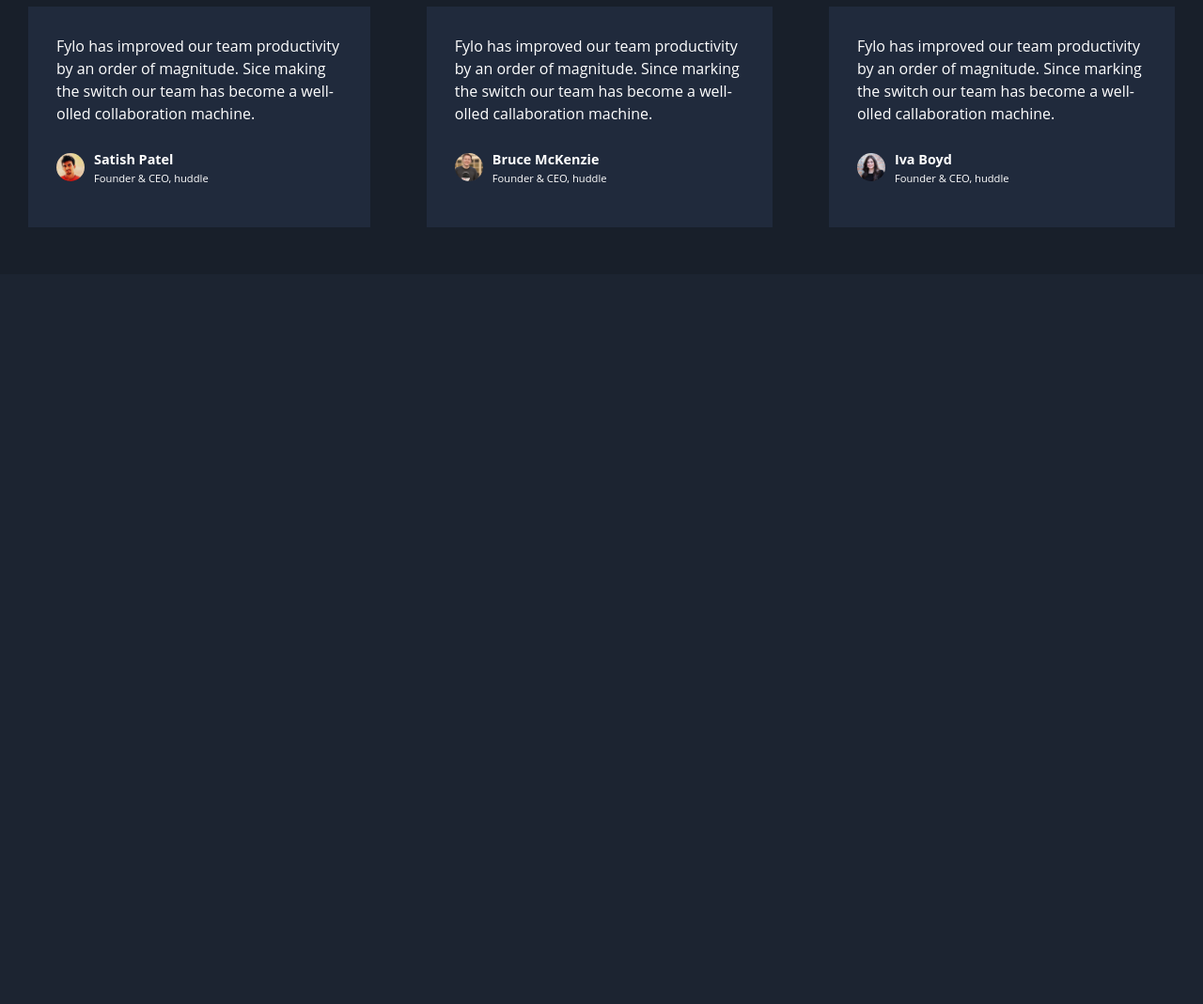
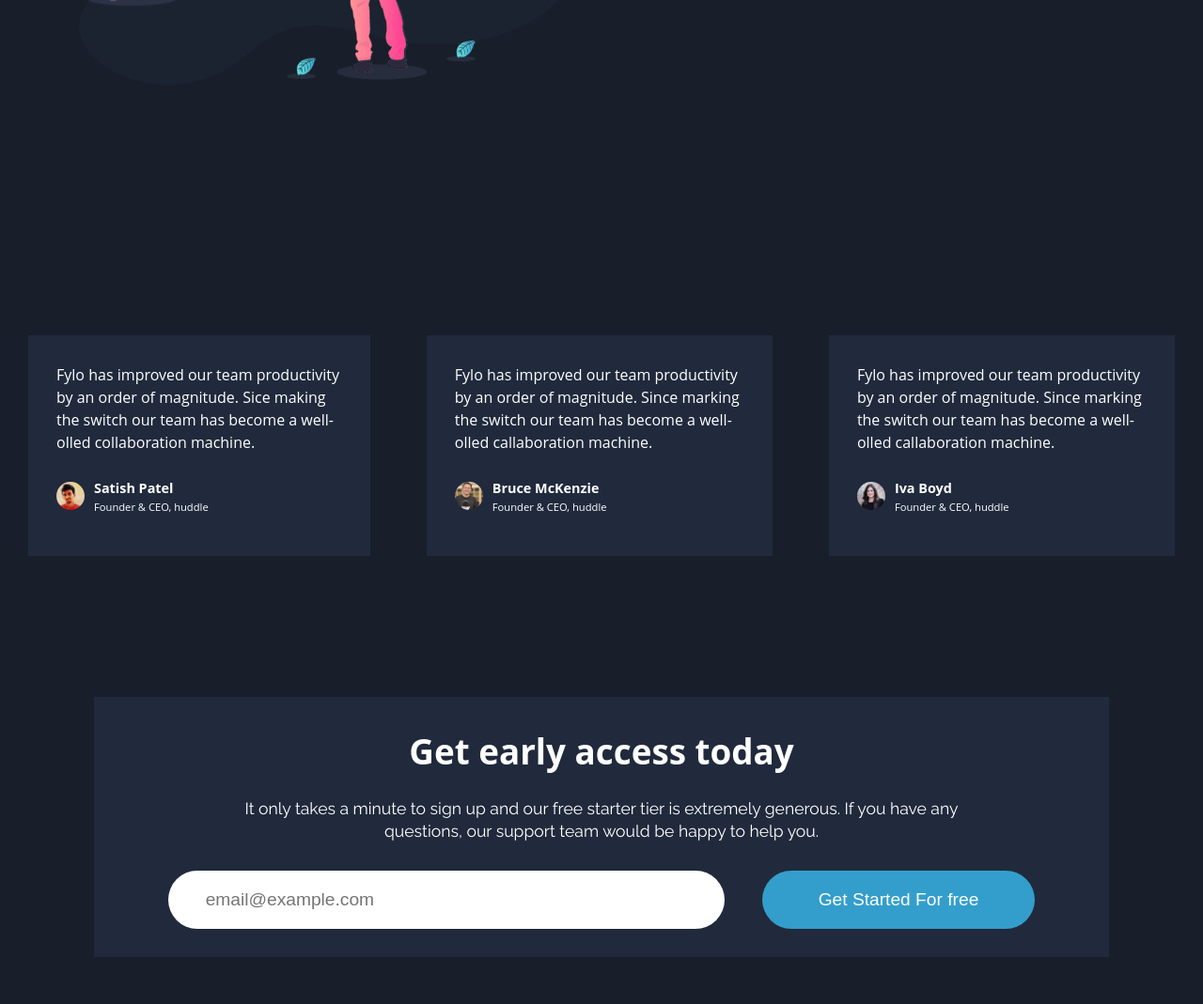
Before and after one commit to michel-amorim/Fylo-dark-LandigPage, a plain HTML site: page index.html in a window 1280 px wide. Shown: the part 2475-3544 px from the top of the page at 94% size. Before the commit the page ends 2767 px from the top, so only its background shows below. Drawn offline with Linux system fonts and the light colour scheme.

Commit message:
sing-up-desktop

```diff
--- a/css/style.css
+++ b/css/style.css
@@ -206,7 +206,7 @@
 .benefits {
   background-color: hsl(218, 28%, 13%);
   width: 100%;
-  margin: 100px 0 0 0;
+  padding: 100px 0;
 }
 
 .container-benefits {
@@ -290,6 +290,7 @@
 .operation {
   background-color: hsl(218, 28%, 13%);
   width: 100%;
+  padding: 100px 0;
 }
 
 .container-operation {
@@ -340,6 +341,7 @@
 
 .operation-a a:hover {
   text-decoration: underline;
+  color: hsl(0, 0%, 100%);
 }
 
 .operation-a-img img {
@@ -418,7 +420,7 @@
 .comments {
   background-color: hsl(218, 28%, 13%);
   width: 100%;
-  padding: 50px 0;
+  padding: 100px 0;
 }
 
 .container-comments {
@@ -446,7 +448,8 @@
   border-radius: 50%;
 }
 
-.container-info h3, p {
+.container-info h3,
+.container-info p {
   color: hsl(0, 0%, 100%);
 }
 
@@ -470,10 +473,88 @@
 
 @media (max-width: 1023px) {
   .container-comments {
-    display:block;
+    display: block;
   }
   .container-info {
     padding: 30px;
     margin: 30px 50px;
   }
 }
+
+/*SING-UP*/
+
+.sing-up {
+  padding: 50px 0;
+  background-color: hsl(218, 28%, 13%);
+}
+
+.container-sing-up {
+  display: flex;
+  flex-direction: column;
+  margin: 0 auto;
+  padding: 0 40px;
+  background-color: hsl(219, 30%, 18%);
+  width: 100%;
+  max-width: 1000px;
+}
+
+.content-sing-up h1 {
+  font-weight: bold;
+  font-size: 2.3rem;
+  text-align: center;
+  color: hsl(0, 0%, 100%);
+  margin: 40px 0 30px 0;
+}
+
+.content-p {
+  padding: 0 120px;
+}
+
+.content-p p {
+  font-size: 1.1rem;
+  font-family: "Raleway", sans-serif;
+  text-align: center;
+  color: hsl(0, 0%, 100%);
+  line-height: 1.5rem;
+}
+
+.content-form {
+  display: flex;
+  justify-content: center;
+  width: 100%;
+  margin: 30px 0;
+}
+
+.content-form label {
+  display: none;
+}
+
+.content-form input {
+  max-width: 550px;
+  width: 100%;
+  height: 60px;
+  padding-left: 40px;
+  border-radius: 50px;
+  border: 0;
+  outline: none;
+  font-size: 1.2rem;
+}
+
+.content-form input::placeholder {
+  font-size: 1.2rem;
+}
+
+.content-form button {
+  font-size: 1.2rem;
+  margin-left: 40px;
+  padding: 20px 60px;
+  cursor: pointer;
+  border-radius: 50px;
+  border: 0;
+  background-color: rgb(51, 158, 204);
+  color: hsl(0, 0%, 100%);
+}
+
+.content-form button:hover {
+  background-color: #65e2d9;
+}
--- a/index.html
+++ b/index.html
@@ -243,6 +243,32 @@
   </section>
 
 
+  <section class="sing-up">
+
+    <div class="container-sing-up">
+
+      <div class="content-sing-up">
+
+        <h1>Get early access today</h1>
+
+        <div class="content-p">
+          <p>It only takes a minute to sign up and our free starter tier is extremely generous. If you have any
+            questions, our support team would be happy to help you.</p>
+        </div>
+
+      </div>
+
+      <form class="content-form">
+        <label>E-mail</label>
+        <input action="#" type="email" name="e-mail" placeholder="email@example.com" required autocomplete="off">
+
+        <button type="submit">Get Started For free</button>
+      </form>
+
+    </div>
+  </section>
+
+
 </body>
 
 </html>
```
